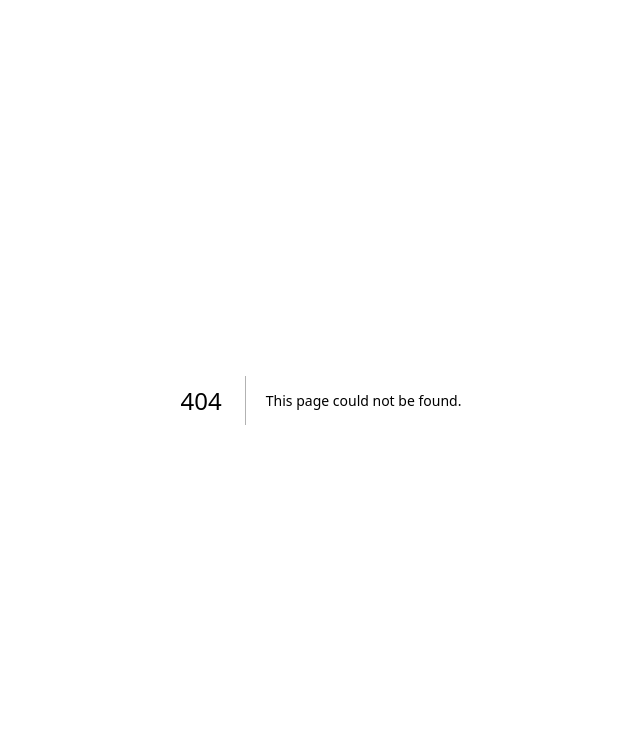
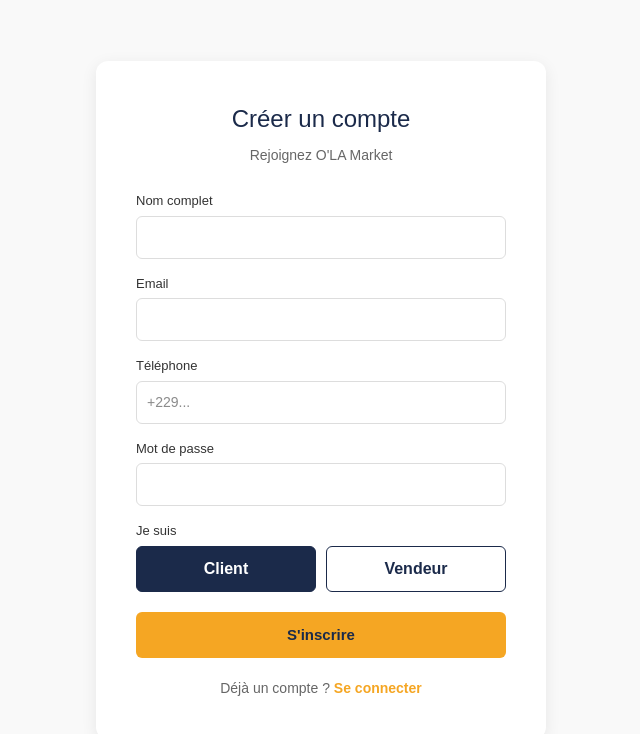
Before and after one commit to olamarketbj/ola-market, a Next.js app: page /register in a window 1280 px wide. Before the commit this address had no page. Shown: the top 734 px of the page, without its empty margins (319-959 px from the left). Built offline with nearby package versions, Linux system fonts and the light colour scheme; no server answers.

Commit message:
add login and register pages

```diff
--- /dev/null
+++ b/app/login/page.tsx
@@ -0,0 +1,91 @@
+'use client'
+
+import { useState } from 'react'
+import { createClient } from '@/lib/supabase/client'
+import { useRouter } from 'next/navigation'
+import Link from 'next/link'
+
+export default function LoginPage() {
+  const [email, setEmail] = useState('')
+  const [password, setPassword] = useState('')
+  const [loading, setLoading] = useState(false)
+  const [error, setError] = useState('')
+  const router = useRouter()
+  const supabase = createClient()
+
+  const handleLogin = async (e: React.FormEvent) => {
+    e.preventDefault()
+    setLoading(true)
+    setError('')
+
+    const { error } = await supabase.auth.signInWithPassword({ email, password })
+
+    if (error) {
+      setError(error.message)
+      setLoading(false)
+    } else {
+      router.push('/account')
+      router.refresh()
+    }
+  }
+
+  return (
+    <main style={{ fontFamily: 'sans-serif', minHeight: '100vh', background: '#f9f9f9', display: 'flex', alignItems: 'center', justifyContent: 'center', padding: '20px' }}>
+      <div style={{ background: 'white', padding: '40px', borderRadius: '12px', boxShadow: '0 4px 16px rgba(0,0,0,0.08)', width: '100%', maxWidth: '400px' }}>
+        <h1 style={{ fontSize: '24px', color: '#1B2A4A', marginBottom: '8px', textAlign: 'center' }}>Connexion</h1>
+        <p style={{ color: '#666', textAlign: 'center', marginBottom: '25px', fontSize: '14px' }}>
+          Accédez à votre compte O'LA Market
+        </p>
+
+        {error && (
+          <div style={{ background: '#fee', color: '#c00', padding: '10px', borderRadius: '6px', marginBottom: '15px', fontSize: '13px' }}>
+            {error}
+          </div>
+        )}
+
+        <form onSubmit={handleLogin}>
+          <div style={{ marginBottom: '15px' }}>
+            <label style={{ display: 'block', fontSize: '13px', color: '#333', marginBottom: '5px' }}>Email</label>
+            <input
+              type="email"
+              value={email}
+              onChange={(e) => setEmail(e.target.value)}
+              required
+              style={{ width: '100%', padding: '10px', borderRadius: '6px', border: '1px solid #ddd', fontSize: '14px', boxSizing: 'border-box' }}
+            />
+          </div>
+
+          <div style={{ marginBottom: '20px' }}>
+            <label style={{ display: 'block', fontSize: '13px', color: '#333', marginBottom: '5px' }}>Mot de passe</label>
+            <input
+              type="password"
+              value={password}
+              onChange={(e) => setPassword(e.target.value)}
+              required
+              style={{ width: '100%', padding: '10px', borderRadius: '6px', border: '1px solid #ddd', fontSize: '14px', boxSizing: 'border-box' }}
+            />
+          </div>
+
+          <button
+            type="submit"
+            disabled={loading}
+            style={{ width: '100%', padding: '12px', background: '#1B2A4A', color: 'white', border: 'none', borderRadius: '6px', fontSize: '15px', fontWeight: 'bold', cursor: 'pointer', opacity: loading ? 0.6 : 1 }}
+          >
+            {loading ? 'Connexion...' : 'Se connecter'}
+          </button>
+        </form>
+
+        <p style={{ textAlign: 'center', marginTop: '20px', fontSize: '14px', color: '#666' }}>
+          Pas encore de compte ?{' '}
+          <Link href="/register" style={{ color: '#F5A623', fontWeight: 'bold', textDecoration: 'none' }}>
+            S'inscrire
+          </Link>
+        </p>
+
+        <p style={{ textAlign: 'center', marginTop: '15px' }}>
+          <Link href="/" style={{ color: '#999', fontSize: '13px', textDecoration: 'none' }}>← Retour à l'accueil</Link>
+        </p>
+      </div>
+    </main>
+  )
+}
--- /dev/null
+++ b/app/register/page.tsx
@@ -0,0 +1,100 @@
+'use client'
+
+import { useState } from 'react'
+import { createClient } from '@/lib/supabase/client'
+import { useRouter } from 'next/navigation'
+import Link from 'next/link'
+
+export default function RegisterPage() {
+  const [fullName, setFullName] = useState('')
+  const [email, setEmail] = useState('')
+  const [phone, setPhone] = useState('')
+  const [password, setPassword] = useState('')
+  const [role, setRole] = useState<'client' | 'vendeur'>('client')
+  const [loading, setLoading] = useState(false)
+  const [error, setError] = useState('')
+  const router = useRouter()
+  const supabase = createClient()
+
+  const handleRegister = async (e: React.FormEvent) => {
+    e.preventDefault()
+    setLoading(true)
+    setError('')
+
+    const { error } = await supabase.auth.signUp({
+      email,
+      password,
+      options: {
+        data: { full_name: fullName, phone, role },
+      },
+    })
+
+    if (error) {
+      setError(error.message)
+      setLoading(false)
+    } else {
+      router.push('/account')
+      router.refresh()
+    }
+  }
+
+  return (
+    <main style={{ fontFamily: 'sans-serif', minHeight: '100vh', background: '#f9f9f9', display: 'flex', alignItems: 'center', justifyContent: 'center', padding: '20px' }}>
+      <div style={{ background: 'white', padding: '40px', borderRadius: '12px', boxShadow: '0 4px 16px rgba(0,0,0,0.08)', width: '100%', maxWidth: '450px' }}>
+        <h1 style={{ fontSize: '24px', color: '#1B2A4A', marginBottom: '8px', textAlign: 'center' }}>Créer un compte</h1>
+        <p style={{ color: '#666', textAlign: 'center', marginBottom: '25px', fontSize: '14px' }}>
+          Rejoignez O'LA Market
+        </p>
+
+        {error && (
+          <div style={{ background: '#fee', color: '#c00', padding: '10px', borderRadius: '6px', marginBottom: '15px', fontSize: '13px' }}>
+            {error}
+          </div>
+        )}
+
+        <form onSubmit={handleRegister}>
+          <div style={{ marginBottom: '15px' }}>
+            <label style={{ display: 'block', fontSize: '13px', color: '#333', marginBottom: '5px' }}>Nom complet</label>
+            <input type="text" value={fullName} onChange={(e) => setFullName(e.target.value)} required style={{ width: '100%', padding: '10px', borderRadius: '6px', border: '1px solid #ddd', fontSize: '14px', boxSizing: 'border-box' }} />
+          </div>
+
+          <div style={{ marginBottom: '15px' }}>
+            <label style={{ display: 'block', fontSize: '13px', color: '#333', marginBottom: '5px' }}>Email</label>
+            <input type="email" value={email} onChange={(e) => setEmail(e.target.value)} required style={{ width: '100%', padding: '10px', borderRadius: '6px', border: '1px solid #ddd', fontSize: '14px', boxSizing: 'border-box' }} />
+          </div>
+
+          <div style={{ marginBottom: '15px' }}>
+            <label style={{ display: 'block', fontSize: '13px', color: '#333', marginBottom: '5px' }}>Téléphone</label>
+            <input type="tel" value={phone} onChange={(e) => setPhone(e.target.value)} placeholder="+229..." style={{ width: '100%', padding: '10px', borderRadius: '6px', border: '1px solid #ddd', fontSize: '14px', boxSizing: 'border-box' }} />
+          </div>
+
+          <div style={{ marginBottom: '15px' }}>
+            <label style={{ display: 'block', fontSize: '13px', color: '#333', marginBottom: '5px' }}>Mot de passe</label>
+            <input type="password" value={password} onChange={(e) => setPassword(e.target.value)} required minLength={6} style={{ width: '100%', padding: '10px', borderRadius: '6px', border: '1px solid #ddd', fontSize: '14px', boxSizing: 'border-box' }} />
+          </div>
+
+          <div style={{ marginBottom: '20px' }}>
+            <label style={{ display: 'block', fontSize: '13px', color: '#333', marginBottom: '5px' }}>Je suis</label>
+            <div style={{ display: 'flex', gap: '10px' }}>
+              <button type="button" onClick={() => setRole('client')} style={{ flex: 1, padding: '10px', background: role === 'client' ? '#1B2A4A' : 'white', color: role === 'client' ? 'white' : '#1B2A4A', border: '1px solid #1B2A4A', borderRadius: '6px', cursor: 'pointer', fontWeight: 'bold' }}>
+                Client
+              </button>
+              <button type="button" onClick={() => setRole('vendeur')} style={{ flex: 1, padding: '10px', background: role === 'vendeur' ? '#1B2A4A' : 'white', color: role === 'vendeur' ? 'white' : '#1B2A4A', border: '1px solid #1B2A4A', borderRadius: '6px', cursor: 'pointer', fontWeight: 'bold' }}>
+                Vendeur
+              </button>
+            </div>
+          </div>
+
+          <button type="submit" disabled={loading} style={{ width: '100%', padding: '12px', background: '#F5A623', color: '#1B2A4A', border: 'none', borderRadius: '6px', fontSize: '15px', fontWeight: 'bold', cursor: 'pointer', opacity: loading ? 0.6 : 1 }}>
+            {loading ? 'Création...' : "S'inscrire"}
+          </button>
+        </form>
+
+        <p style={{ textAlign: 'center', marginTop: '20px', fontSize: '14px', color: '#666' }}>
+          Déjà un compte ?{' '}
+          <Link href="/login" style={{ color: '#F5A623', fontWeight: 'bold', textDecoration: 'none' }}>Se connecter</Link>
+        </p>
+      </div>
+    </main>
+  )
+}
```
